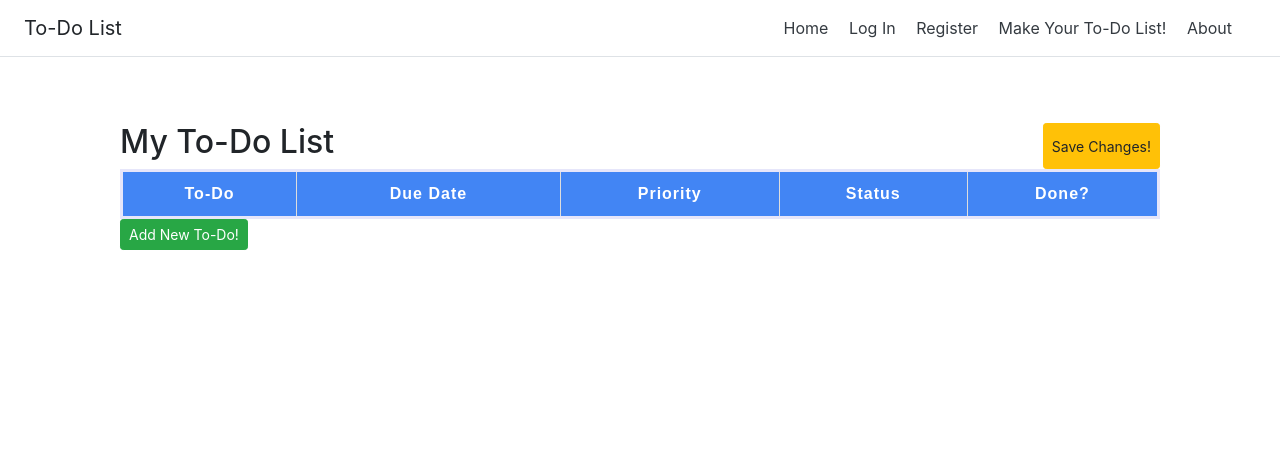
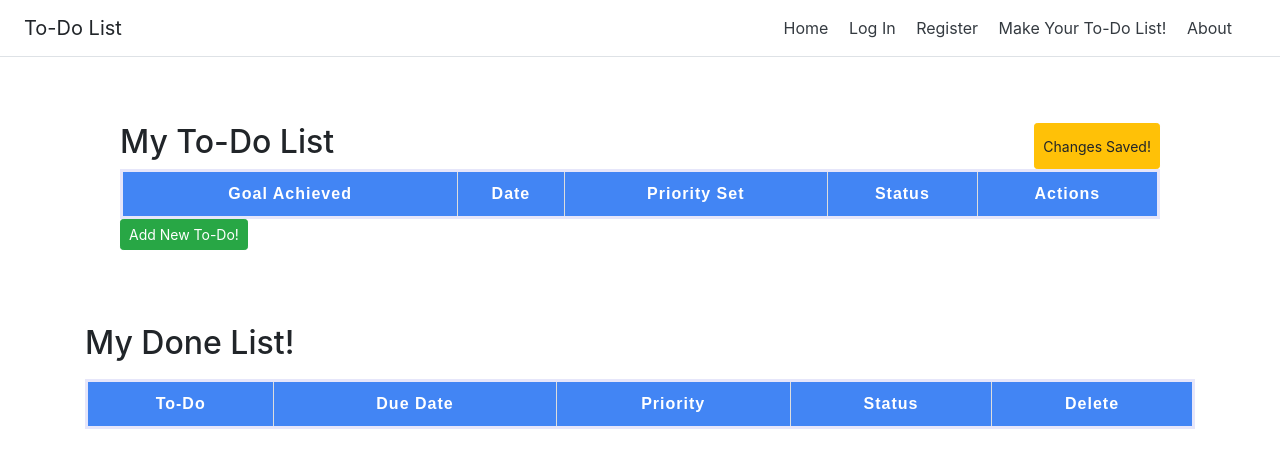
Before and after one commit to TalMizrahi/pythonProject, a Flask app: page /todo_list in a window 1280 px wide. Shown: the top 468 px of the page. Run offline with Flask 2, Linux system fonts and the light colour scheme; a user stored in the database is signed in; data comes from the database, SQL or seed files in the repository; both versions use the stored data as it was after the commit; lists and menus that the app fills with data are empty; some libraries are stand-ins or nearby versions.

Commit message:
V1.1 - Bug Fix and adding done list table

```diff
--- a/app_2.py
+++ b/app_2.py
@@ -139,10 +139,7 @@ def register():
         cursor = conn.cursor()
         cursor.execute(sql, data)
         conn.commit()
-        cursor.close()
-        return redirect("/login")
-
-    return render_template("register.html", form=form)
+    return render_template("login.html", form=form)
 
 
 @app.route('/about')
@@ -165,18 +162,19 @@ def todolist():
         db.session.add(new_todo)
         db.session.commit()
     conn = get_db_connection()
-    todolist_table = sql_query('SELECT id, task_name, due_date, priority,status FROM `Todolist` WHERE username =?',
-                               [logged_user])
-    return render_template("/todo_list.html", form=form, Todolist=Todolist, todolist_table=todolist_table, logged_user=logged_user)
+    todolist_table = sql_query('SELECT id, task_name, due_date, priority,status FROM `Todolist` WHERE username =? and board=?',
+                               [logged_user,'main'])
+    done_list_table = sql_query('SELECT id, task_name, due_date, priority,status FROM `Todolist` WHERE username =? and board=?',
+                               [logged_user,'done'])
+    return render_template("/todo_list.html", form=form, Todolist=Todolist, todolist_table=todolist_table,done_list_table=done_list_table, logged_user=logged_user)
 
 
 @app.route("/delete_todo/<string:id>", methods=['GET', 'POST'])
-@login_required
 def delete_todo(id):
-    print(id)
     user_logged = is_user_logged_in()
     if current_user.is_authenticated:
         logged_user = current_user.username
+    form = TodolistForm(request.form)
     try:
             conn = get_db_connection()
             cursor = conn.cursor()
@@ -188,42 +186,14 @@ def delete_todo(id):
             cursor = conn.cursor()
             cursor.execute(sql, [id])
             conn.commit()
-            cursor.close()
             success = 1
+            print("1")
             return redirect("/todo_list")
     except Exception as e:
         print(e)
     finally:
         cursor.close()
-    return render_template("/todo_list.html", Todolist=Todolist, form=form, user_logged=user_logged)
-
-
-# @app.route("/delete_todo/<string:id>", methods=['GET', 'POST'])
-# @login_required
-# def done_todo(id):
-#     user_logged = is_user_logged_in()
-#     if current_user.is_authenticated:
-#         logged_user = current_user.username
-#     form = TodolistForm(request.form)
-#     try:
-#             conn = get_db_connection()
-#             cursor = conn.cursor()
-#             print("test3")
-#             print(id, type(id))
-#             sql = "DELETE FROM Todolist WHERE id=?"
-#             print(sql)
-#             conn = get_db_connection()
-#             cursor = conn.cursor()
-#             cursor.execute(sql, [id])
-#             conn.commit()
-#             cursor.close()
-#             success = 1
-#             return redirect("/todo_list")
-#     except Exception as e:
-#         print(e)
-#     finally:
-#         cursor.close()
-#     return render_template("/todo_list.html", Todolist=Todolist, form=form,user_logged=user_logged)
+    return render_template("/todo_list.html", Todolist=Todolist, form=form)
 
 
 @app.route("/edit_todo", methods=['GET', 'POST'])
@@ -259,15 +229,46 @@ def edit_todo():
                 cursor = conn.cursor()
                 cursor.execute(sql, data)
                 conn.commit()
-                cursor.close()
                 success = 1
         return jsonify(success)
     except Exception as e:
         print(e)
     finally:
         cursor.close()
-        conn.close()
     return render_template("/todo_list.html", Todolist=Todolist, form=form, user_logged=user_logged)
+
+@app.route("/done_todo/<string:id><string:task_name><string:due_date><string:priority><string:status>", methods=['GET', 'POST'])
+def done_todo(id, task_name, due_date, priority, status):
+    print(id, task_name, due_date, priority, status)
+    user_logged = is_user_logged_in()
+    if current_user.is_authenticated:
+        logged_user = current_user.username
+    form = TodolistForm(request.form)
+    try:
+            conn = get_db_connection()
+            cursor = conn.cursor()
+            print("test3")
+            print(id, type(id))
+            sql = "DELETE FROM Todolist WHERE id=?"
+            print(sql)
+            conn = get_db_connection()
+            cursor = conn.cursor()
+            cursor.execute(sql, [id])
+            sql = """INSERT INTO Todolist (username, board, task_name, due_date, priority, status)
+                        VALUES
+                        (?,'done' ,?, ?,?,?)"""
+            print(sql)
+            data = (logged_user, task_name, due_date, priority, status)
+            cursor.execute(sql, data)
+            conn.commit()
+            success = 1
+            print("1")
+            return redirect("/todo_list")
+    except Exception as e:
+        print(e)
+    finally:
+        cursor.close()
+    return render_template("/todo_list.html", Todolist=Todolist, form=form)
 
 
 port = 5000  # + random.randint(0, 999)
--- a/template/todo_list.html
+++ b/template/todo_list.html
@@ -1,7 +1,7 @@
 {% import "bootstrap/wtf.html" as wtf %}
 {% include "layout.html" %}
 
-<html lang="en">
+<html lang="en" xmlns="http://www.w3.org/1999/html">
 
 
 
@@ -107,11 +107,13 @@ if(characterCode == 13)
 
 /* The popup form - hidden by default */
 .form-popup {
+  background-color: #ffffff !important;
+  border-color: #4dffff !important;
   display: none;
   position: fixed;
   bottom: 0;
-  right: 15px;
-  border: 3px;
+  right: 50%;
+  border: 10px;
   z-index: 9;
 }
 
@@ -169,12 +171,13 @@ tr:nth-child(even) {
 
 <hr>
 <table>
-<tr>
-    <th style="text-align:center">To-Do</th>
-    <th style="text-align:center">Due Date</th>
-    <th style="text-align:center">Priority</th>
+
+    <tr>
+    <th style="text-align:center">Goal Achieved</th>
+    <th style="text-align:center">Date</th>
+    <th style="text-align:center">Priority Set</th>
     <th style="text-align:center">Status</th>
-    <th style="text-align:center">Done?</th>
+    <th style="text-align:center">Actions</th>
   </tr>
 <ul>
     </ul>
@@ -198,32 +201,33 @@ tr:nth-child(even) {
         <input type ='text' class='txtedit' ,  value='{{row[4]}}' , id='status@{{row[0]}}' , field="status">
        </td>
     </form>
-    <form>
+
                 <td>
 
-                  <div class="col-auto">
 
-     <form method="POST" action="/delete_todo/{{ row[0] }}">
-     <input align-text="center" herf="/delete_todo/{{row[0]}}" type="submit" class="btn btn-danger mb-2"  value="Delete"  id="{{ row[0] }}">
-     </form>
+<form method="POST" action="/delete_todo/{{ row[0] }}">
+ <input align-text="center" type="submit" class="btn btn-danger mb-2"  value="Delete"  id="{{ row[0] }}">
+ </form>
 
-          </div>
+
+<form method="POST" action="/done_todo/{{ row[0] }}{{ row[1] }}{{ row[2] }}{{ row[3] }}{{ row[4] }}">
+ <input align-text="center" type="submit" class="btn btn-success mb-2"  value="Done!"  id="{{ row[0] }}">
+ </form>
+
             </td>
 
-
-        </form>
-           </td>
   </tr>
 
 
     {% endfor %}
-    <button class="btn btn-warning btn-sm pull-left" type="submit To-Do Changes!">Save Changes!</button>
+    <button class="btn btn-warning btn-sm pull-left" type="submit To-Do Changes!">Changes Saved!</button>
 
 </table>
 
       <button class="btn btn-success btn-sm pull-left" class="open-button" onclick="openForm()">Add New To-Do!</button>
 
     <div class="form-popup" id="myForm">
+
   <form class="add_todolist" method="POST" action="/todo_list" autocomplete="on">
     <h1 class="form-todolist-heading">Add New To-Do!</h1>
         {{ form.hidden_tag() }}
@@ -231,10 +235,62 @@ tr:nth-child(even) {
           {{ wtf.form_field(form.due_date,  placeholder="When will you do it?") }}
           {{ wtf.form_field(form.priority,  placeholder="What is the Priority?") }}
           {{ wtf.form_field(form.status,  placeholder="What is the Status?") }}
-      <button class="btn btn-success btn-sm pull-left" type="submit">Submit!</button>
+      <button class="btn btn-success btn-sm pull-left" type="submit" onclick="closeForm()">Submit!</button>
       <button class="btn btn-danger btn-sm pull-left" type="button" class="btn cancel" onclick="closeForm()">Close</button>
 
   </form>
+<br></br>
+    </div>
+</div>
+</br>
+        <h2>My Done List!</h2>
+<table>
+<tr>
+    <th style="text-align:center">To-Do</th>
+    <th style="text-align:center">Due Date</th>
+    <th style="text-align:center">Priority</th>
+    <th style="text-align:center">Status</th>
+    <th style="text-align:center">Delete</th>
+  </tr>
+<ul>
+    </ul>
+{%  for row in done_list_table %}
+    <form class="todo_table", id="1">
+      <td>
+       <div class='edit' > {{ row[1] }}</div>
+        <input type ='text' class='txtedit' ,  value='{{row[1]}}' , id='task_name@{{row[0]}}', field="task_name">
+      </td>
+              </td>
+    <td>
+       <div class='edit' > {{ row[2] }} </div>
+        <input type ='text' class='txtedit' , value='{{row[2]}}' , id='due_date@{{row[0]}}', field="due_date">
+        </td>
+    <td>
+       <div class='edit' > {{ row[3] }} </div>
+        <input type ='text' class='txtedit'  ,value='{{row[3]}}' , id='priority@{{row[0]}}', field="priority">
+        </td>
+       <td>
+           <div class='edit' > {{ row[4] }} </div>
+        <input type ='text' class='txtedit' ,  value='{{row[4]}}' , id='status@{{row[0]}}' , field="status">
+       </td>
+    </form>
+
+                <td>
+
+
+<form method="POST" action="/delete_todo/{{ row[0] }}">
+ <input align-text="center" type="submit" class="btn btn-danger mb-2"  value="Delete"  id="{{ row[0] }}">
+ </form>
+
+            </td>
+
+  </tr>
+
+
+    </div>
+    {% endfor %}
+
+</table>
 
 </div> <!-- /container -->
 <style>
```
Also changed, not shown: database.db.
